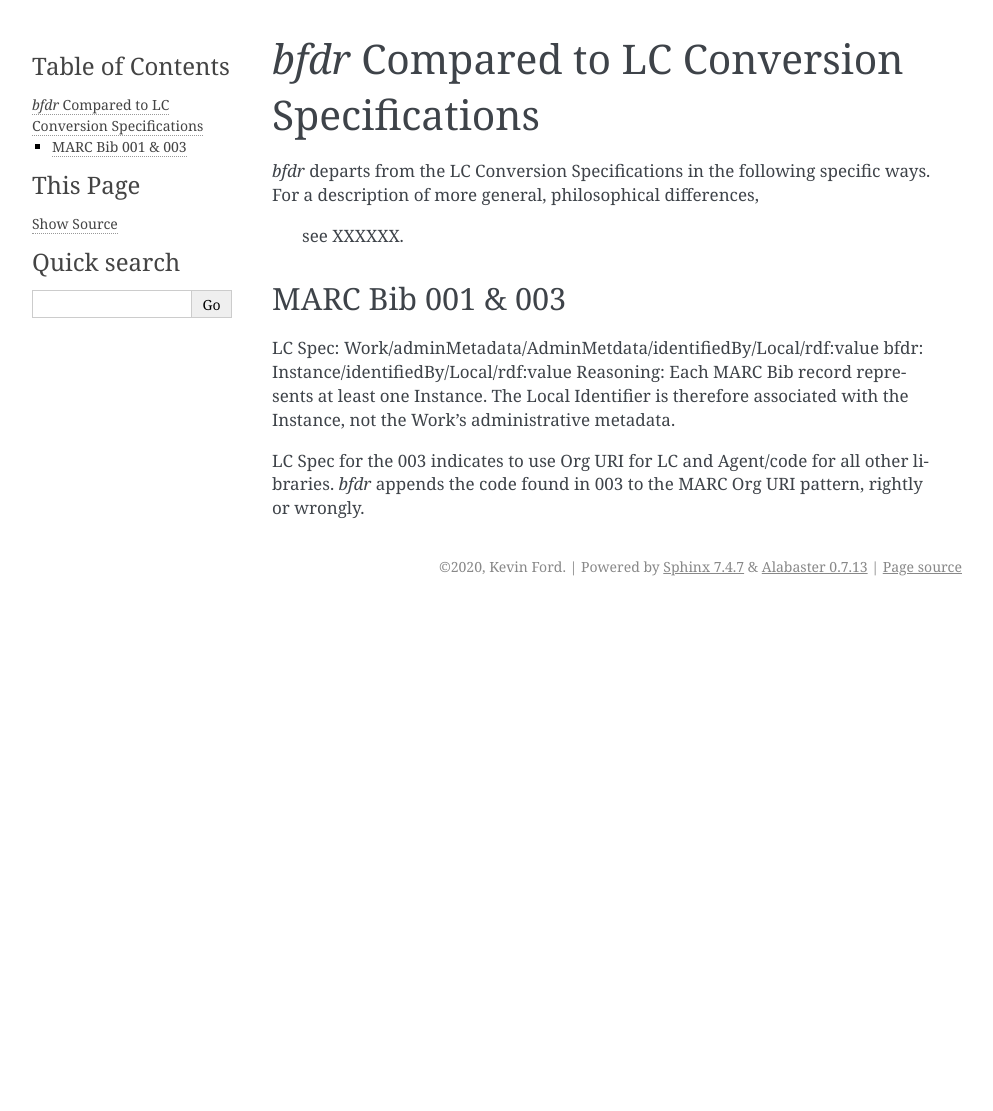
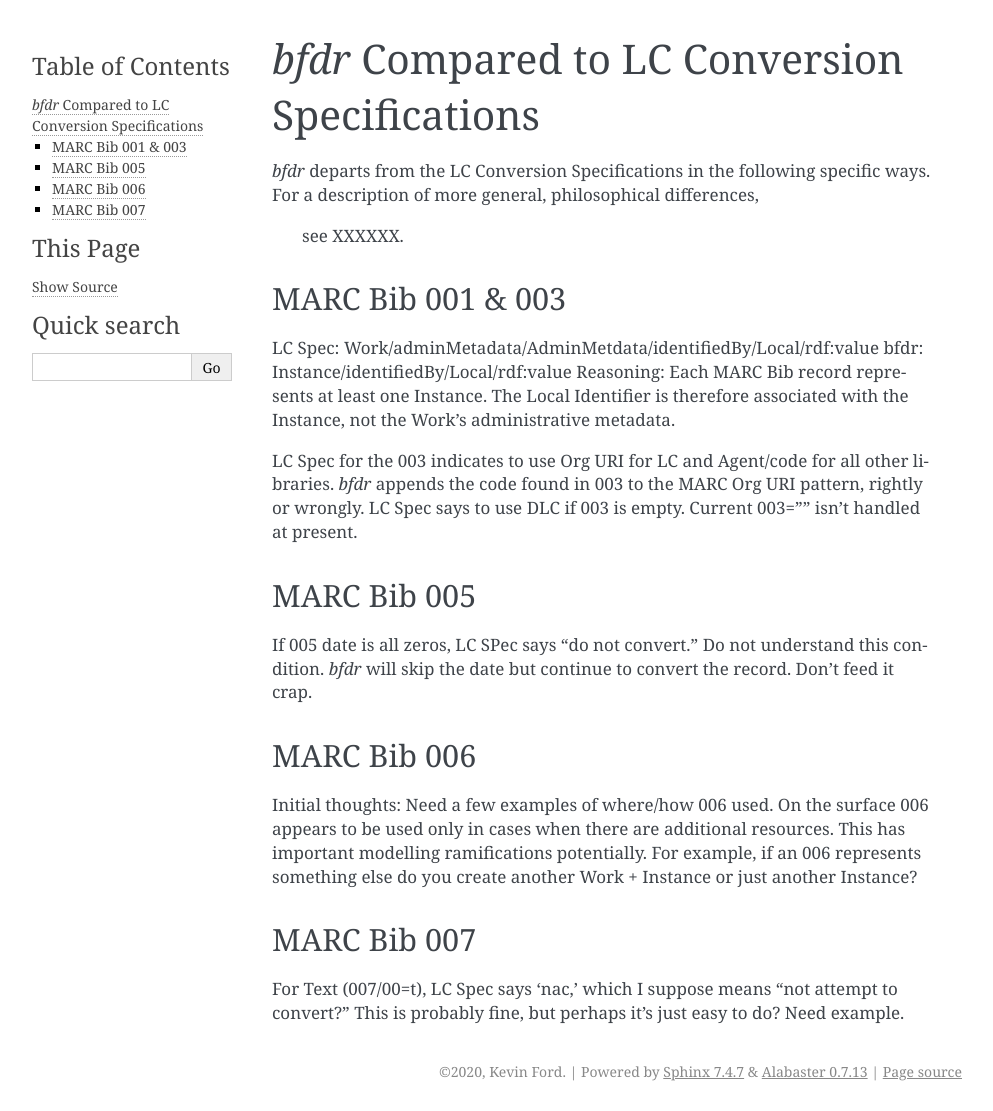
Before and after one commit to kefo/marc2bf, a Sphinx documentation site: the page built from docs/bfdr/differences.rst, in a window 1280 px wide. Shown: the whole page, without its empty margins (148-1141 px from the left). Built offline with Sphinx 7.4.7, drawn with Linux system fonts in a browser that asks for light colours; before the commit the page ends 900 px from its top, so only the background shows below that.

Commit message:
Augmenting documentation.

```diff
--- a/docs/bfdr/differences.rst
+++ b/docs/bfdr/differences.rst
@@ -15,4 +15,25 @@ administrative metadata.
 
 LC Spec for the 003 indicates to use Org URI for LC and Agent/code for all
 other libraries.  `bfdr` appends the code found in 003 to the MARC Org URI pattern,
-rightly or wrongly.
+rightly or wrongly.  LC Spec says to use DLC if 003 is empty.  Current 003="" isn't
+handled at present.
+
+
+MARC Bib 005
+-------------
+If 005 date is all zeros, LC SPec says "do not convert."   Do not understand this
+condition.  `bfdr` will skip the date but continue to convert the record.  Don't
+feed it crap.
+
+
+MARC Bib 006
+-------------
+Initial thoughts:  Need a few examples of where/how 006 used.  On the surface 006 appears
+to be used only in cases when there are additional resources.  This has important
+modelling ramifications potentially.  For example, if an 006 represents something else
+do you create another Work + Instance or just another Instance?
+
+MARC Bib 007
+-------------
+For Text (007/00=t), LC Spec says 'nac,' which I suppose means "not attempt to convert?"
+This is probably fine, but perhaps it's just easy to do?  Need example.
--- a/docs/index.rst
+++ b/docs/index.rst
@@ -11,7 +11,7 @@ Welcome to marc2bf's documentation!
    :caption: Contents:
 
    bfdr/differences
-
+   conversion/issues
 
 
 Indices and tables
```
Also changed, not shown: docs/conversion/issues.rst (added, +11 -0 lines).
